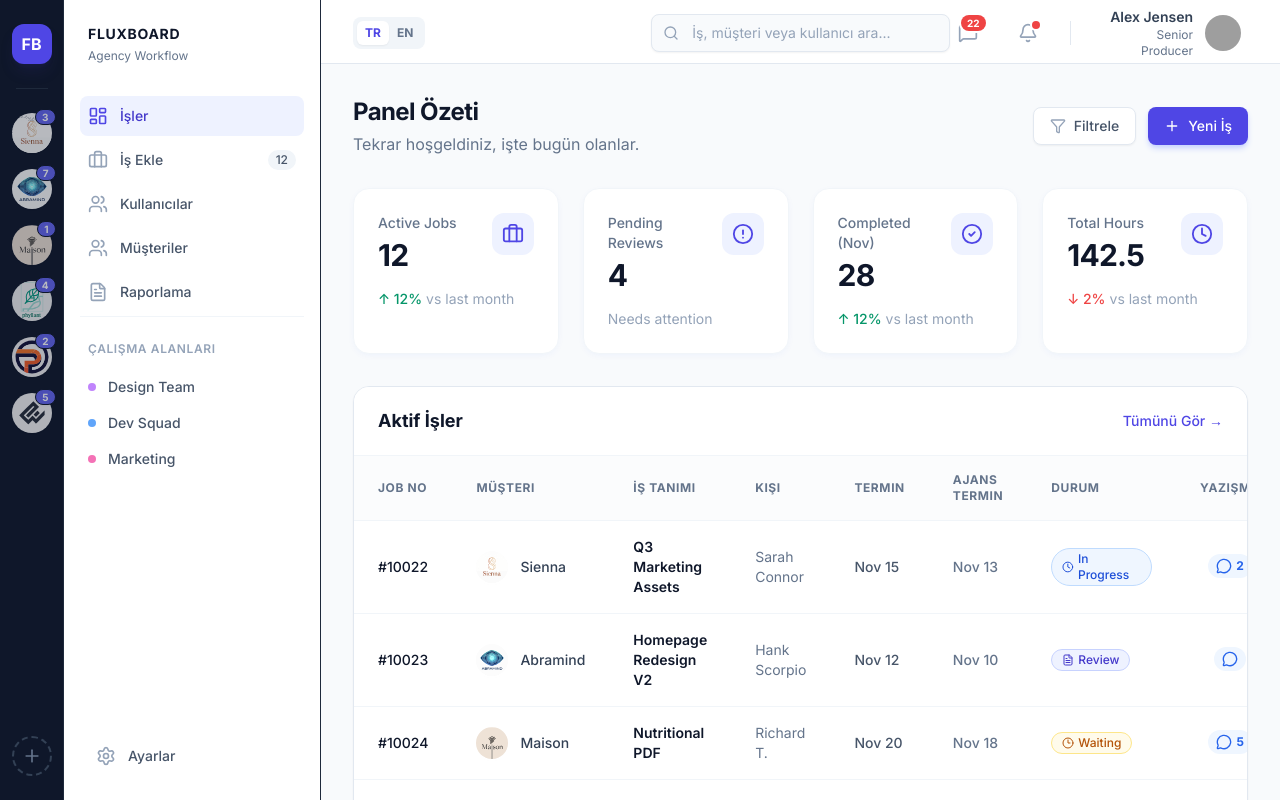
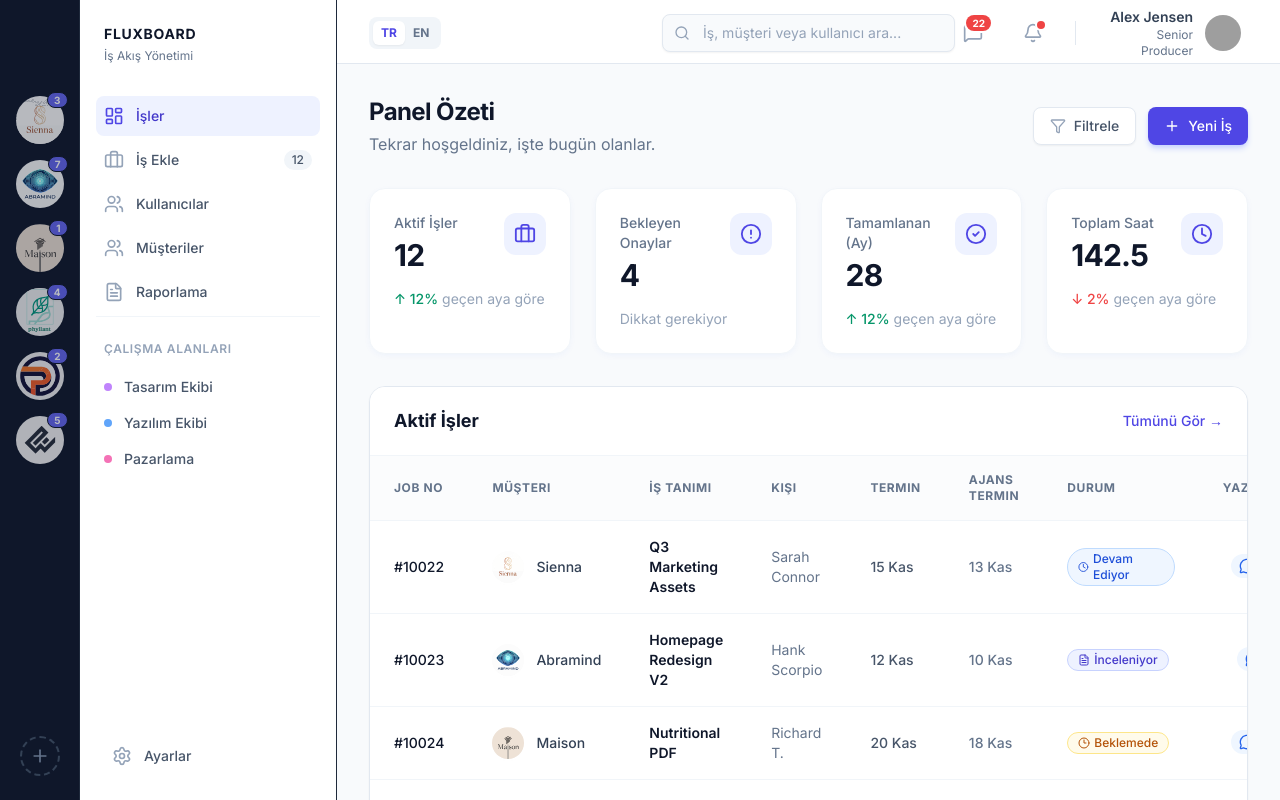
Before and after one commit to faithtnuc/workflow-management-webui, a React (Vite) app: page / in a window 1280 px wide. Built offline with nearby package versions, Linux system fonts and the light colour scheme; grey boxes are pictures that could not be loaded.

Commit message:
tr lang fixes, bigger logos

```diff
--- a/src/App.jsx
+++ b/src/App.jsx
@@ -69,6 +69,21 @@ const TRANSLATIONS = {
         filter: 'Filtrele',
         welcomeBack: 'Tekrar hoşgeldiniz, işte bugün olanlar.',
         viewingFor: 'Görüntülenen Müşteri:',
+        workflowManagement: 'İş Akış Yönetimi',
+        metricActiveJobs: 'Aktif İşler',
+        metricPendingReviews: 'Bekleyen Onaylar',
+        metricCompleted: 'Tamamlanan (Ay)',
+        metricTotalHours: 'Toplam Saat',
+        needsAttention: 'Dikkat gerekiyor',
+        vsLastMonth: 'geçen aya göre',
+        workspacesList: ['Tasarım Ekibi', 'Yazılım Ekibi', 'Pazarlama'],
+        status: {
+            Completed: 'Tamamlandı',
+            Review: 'İnceleniyor',
+            Waiting: 'Beklemede',
+            Urgent: 'Acil',
+            InProgress: 'Devam Ediyor'
+        },
         // Table Columns
         colId: 'Job No',
         colClient: 'Müşteri',
@@ -97,6 +112,21 @@ const TRANSLATIONS = {
         filter: 'Filter',
         welcomeBack: 'Welcome back, here is what is happening today.',
         viewingFor: 'Viewing jobs for',
+        workflowManagement: 'Workflow Management',
+        metricActiveJobs: 'Active Jobs',
+        metricPendingReviews: 'Pending Reviews',
+        metricCompleted: 'Completed (Month)',
+        metricTotalHours: 'Total Hours',
+        needsAttention: 'Needs attention',
+        vsLastMonth: 'vs last month',
+        workspacesList: ['Design Team', 'Dev Squad', 'Marketing'],
+        status: {
+            Completed: 'Completed',
+            Review: 'Review',
+            Waiting: 'Waiting',
+            Urgent: 'Urgent',
+            InProgress: 'In Progress'
+        },
         // Table Columns
         colId: '#ID',
         colClient: 'Client',
@@ -207,7 +237,7 @@ const MOCK_DB = {
 /* -------------------------------------------------------------------------- */
 
 // Status Badge Component
-const StatusBadge = ({ status }) => {
+const StatusBadge = ({ status, label }) => {
     let styles = '';
     let icon = null;
 
@@ -236,7 +266,7 @@ const StatusBadge = ({ status }) => {
     return (
         <span className={`inline-flex items-center px-2.5 py-0.5 rounded-full text-xs font-medium border ${styles}`}>
             {icon}
-            {status}
+            {label || status}
         </span>
     );
 };
@@ -248,18 +278,17 @@ const Sidebar = ({ activeClient, setActiveClient, lang }) => {
     return (
         <div className="h-screen bg-slate-900 border-r border-slate-800 flex flex-shrink-0 z-20">
             {/* Left Rail - Clients */}
-            <div className="w-16 flex flex-col items-center py-6 border-r border-slate-800 bg-slate-900 gap-4">
-                <div className="w-10 h-10 rounded-xl bg-indigo-600 flex items-center justify-center text-white font-bold cursor-pointer hover:bg-indigo-500 transition-colors shadow-lg shadow-indigo-900/20">
-                    FB
-                </div>
-                <div className="w-8 h-px bg-slate-800 my-2" />
+            <div className="w-20 flex flex-col items-center py-6 border-r border-slate-800 bg-slate-900 gap-4">
+                {/* Spacer for alignment with Right Rail 'Jobs' button */}
+                {/* Right Rail Header is approx 40px + 32px margin = 72px. Gap is 16px. So 72 - 16 = 56px spacer. */}
+                <div className="w-full h-[56px] flex-shrink-0" />
 
                 {MOCK_DB.clients.map((client) => (
                     <div
                         key={client.id}
                         onClick={() => setActiveClient(client.id === activeClient ? null : client.id)}
                         className={`
-              w-10 h-10 rounded-full flex items-center justify-center cursor-pointer transition-all duration-200 relative
+              w-12 h-12 rounded-full flex items-center justify-center cursor-pointer transition-all duration-200 relative
               ${activeClient === client.id ? 'ring-2 ring-offset-2 ring-offset-slate-900 ring-indigo-500 scale-110' : 'hover:scale-105 opacity-70 hover:opacity-100'}
             `}
                     >
@@ -297,7 +326,7 @@ const Sidebar = ({ activeClient, setActiveClient, lang }) => {
             <div className="w-64 flex flex-col py-6 px-4 bg-white">
                 <div className="mb-8 px-2">
                     <h2 className="text-sm font-bold text-slate-900 uppercase tracking-wider mb-1">FluxBoard</h2>
-                    <p className="text-xs text-slate-500">Agency Workflow</p>
+                    <p className="text-xs text-slate-500">{t.workflowManagement}</p>
                 </div>
 
                 <nav className="flex-1 space-y-1">
@@ -309,7 +338,7 @@ const Sidebar = ({ activeClient, setActiveClient, lang }) => {
 
                     <div className="pt-6 mt-6 border-t border-slate-100">
                         <h3 className="px-2 text-xs font-semibold text-slate-400 uppercase tracking-wider mb-3">{t.workspaces}</h3>
-                        {['Design Team', 'Dev Squad', 'Marketing'].map((item, i) => (
+                        {t.workspacesList.map((item, i) => (
                             <div key={i} className="flex items-center px-2 py-2 text-sm font-medium text-slate-600 rounded-md hover:bg-slate-50 hover:text-slate-900 cursor-pointer group">
                                 <span className={`w-2 h-2 rounded-full mr-3 ${['bg-purple-400', 'bg-blue-400', 'bg-pink-400'][i]}`}></span>
                                 {item}
@@ -347,7 +376,7 @@ const NavItem = ({ icon, label, active = false, badge }) => (
 
 
 // Metric Card
-const MetricCard = ({ title, value, subtext, trend, icon: Icon }) => (
+const MetricCard = ({ title, value, subtext, trend, icon: Icon, trendLabel }) => (
     <div className="bg-white p-6 rounded-2xl border border-slate-100 shadow-[0_2px_10px_-4px_rgba(6,81,237,0.1)] hover:shadow-lg transition-all duration-300 group">
         <div className="flex items-start justify-between mb-4">
             <div>
@@ -359,8 +388,8 @@ const MetricCard = ({ title, value, subtext, trend, icon: Icon }) => (
             </div>
         </div>
         <div className="flex items-center text-sm">
-            {trend === 'up' && <span className="text-emerald-600 font-medium flex items-center">↑ 12% <span className="text-slate-400 ml-1 font-normal">vs last month</span></span>}
-            {trend === 'down' && <span className="text-red-500 font-medium flex items-center">↓ 2% <span className="text-slate-400 ml-1 font-normal">vs last month</span></span>}
+            {trend === 'up' && <span className="text-emerald-600 font-medium flex items-center">↑ 12% <span className="text-slate-400 ml-1 font-normal">{trendLabel}</span></span>}
+            {trend === 'down' && <span className="text-red-500 font-medium flex items-center">↓ 2% <span className="text-slate-400 ml-1 font-normal">{trendLabel}</span></span>}
             {!trend && <span className="text-slate-400">{subtext}</span>}
         </div>
     </div>
@@ -492,27 +521,30 @@ const App = () => {
                         {/* Metrics Grid */}
                         <div className="grid grid-cols-1 md:grid-cols-2 lg:grid-cols-4 gap-6">
                             <MetricCard
-                                title="Active Jobs"
+                                title={t.metricActiveJobs}
                                 value={MOCK_DB.stats.activeJobs}
                                 trend="up"
+                                trendLabel={t.vsLastMonth}
                                 icon={Briefcase}
                             />
                             <MetricCard
-                                title="Pending Reviews"
+                                title={t.metricPendingReviews}
                                 value={MOCK_DB.stats.pendingReviews}
-                                subtext="Needs attention"
+                                subtext={t.needsAttention}
                                 icon={AlertCircle}
                             />
                             <MetricCard
-                                title="Completed (Nov)"
+                                title={t.metricCompleted}
                                 value={MOCK_DB.stats.completedMonth}
                                 trend="up"
+                                trendLabel={t.vsLastMonth}
                                 icon={CheckCircle2}
                             />
                             <MetricCard
-                                title="Total Hours"
+                                title={t.metricTotalHours}
                                 value={MOCK_DB.stats.totalHours}
                                 trend="down"
+                                trendLabel={t.vsLastMonth}
                                 icon={Clock}
                             />
                         </div>
@@ -551,6 +583,9 @@ const App = () => {
                                     <tbody className="divide-y divide-slate-100">
                                         {filteredJobs.map((job) => {
                                             const client = MOCK_DB.clients.find(c => c.id === job.clientId);
+                                            // Status lookup key logic: "In Progress" -> "InProgress"
+                                            const statusKey = job.status.replace(' ', '');
+                                            const statusLabel = t.status[statusKey] || job.status;
                                             return (
                                                 <tr key={job.id} className="hover:bg-slate-50/80 transition-colors group">
                                                     {/* ID */}
@@ -582,20 +617,20 @@ const App = () => {
                                                     <td className="px-6 py-4">
                                                         <p className={`text-sm font-medium ${job.deadline === '2023-11-10' ? 'text-red-600' : 'text-slate-600'
                                                             }`}>
-                                                            {new Date(job.deadline).toLocaleDateString('en-US', { month: 'short', day: 'numeric' })}
+                                                            {new Date(job.deadline).toLocaleDateString(lang === 'TR' ? 'tr-TR' : 'en-US', { month: 'short', day: 'numeric' })}
                                                         </p>
                                                     </td>
 
                                                     {/* Internal Deadline */}
                                                     <td className="px-6 py-4">
                                                         <p className="text-sm font-medium text-slate-500">
-                                                            {new Date(job.internalDeadline).toLocaleDateString('en-US', { month: 'short', day: 'numeric' })}
+                                                            {new Date(job.internalDeadline).toLocaleDateString(lang === 'TR' ? 'tr-TR' : 'en-US', { month: 'short', day: 'numeric' })}
                                                         </p>
                                                     </td>
 
                                                     {/* Status */}
                                                     <td className="px-6 py-4">
-                                                        <StatusBadge status={job.status} />
+                                                        <StatusBadge status={job.status} label={statusLabel} />
                                                     </td>
 
                                                     {/* Client Chat (Blue) */}
```
